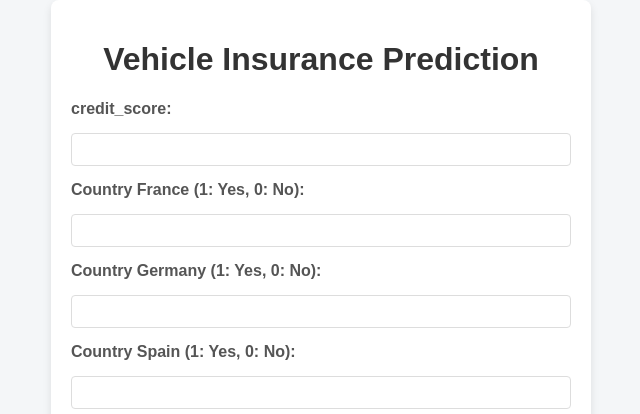
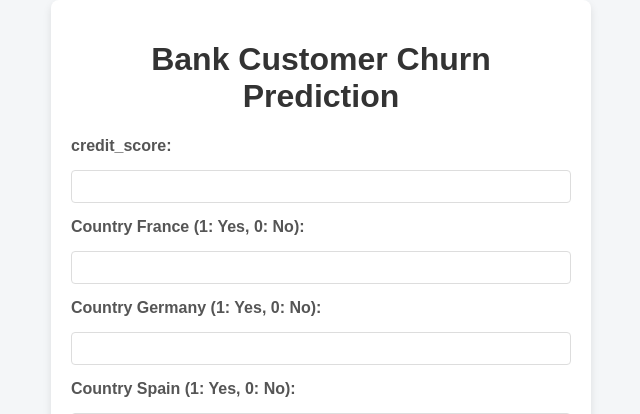
Before and after one commit to AnkiBB/MLOPS_Bank_Customer_Churn_Prediction, a FastAPI app: page / in a window 1280 px wide. Shown: the top 414 px of the page, without its empty margins (319-959 px from the left). Run offline with FastAPI, Linux system fonts and the light colour scheme; parts of the project's set-up code (start-up, migrations or seed data) failed here and were passed over.

Commit message:
Readme file updated

```diff
--- a/templates/bankdata.html
+++ b/templates/bankdata.html
@@ -3,13 +3,13 @@
 <head>
     <meta charset="UTF-8">
     <meta name="viewport" content="width=device-width, initial-scale=1.0">
-    <title>Vehicle Insurance Prediction</title>
+    <title>Bank Customer Churn Prediction</title>
     <!-- Corrected the CSS path -->
     <link rel="stylesheet" href="/static/css/style.css">
 </head>
 <body>
     <div class="container">
-        <h1>Vehicle Insurance Prediction</h1>
+        <h1>Bank Customer Churn Prediction</h1>
 
         <form method="post" action="/">
             <label for="credit_score">credit_score:</label>
```
Also changed, not shown: .github/workflows/aws.yaml, README.md.
